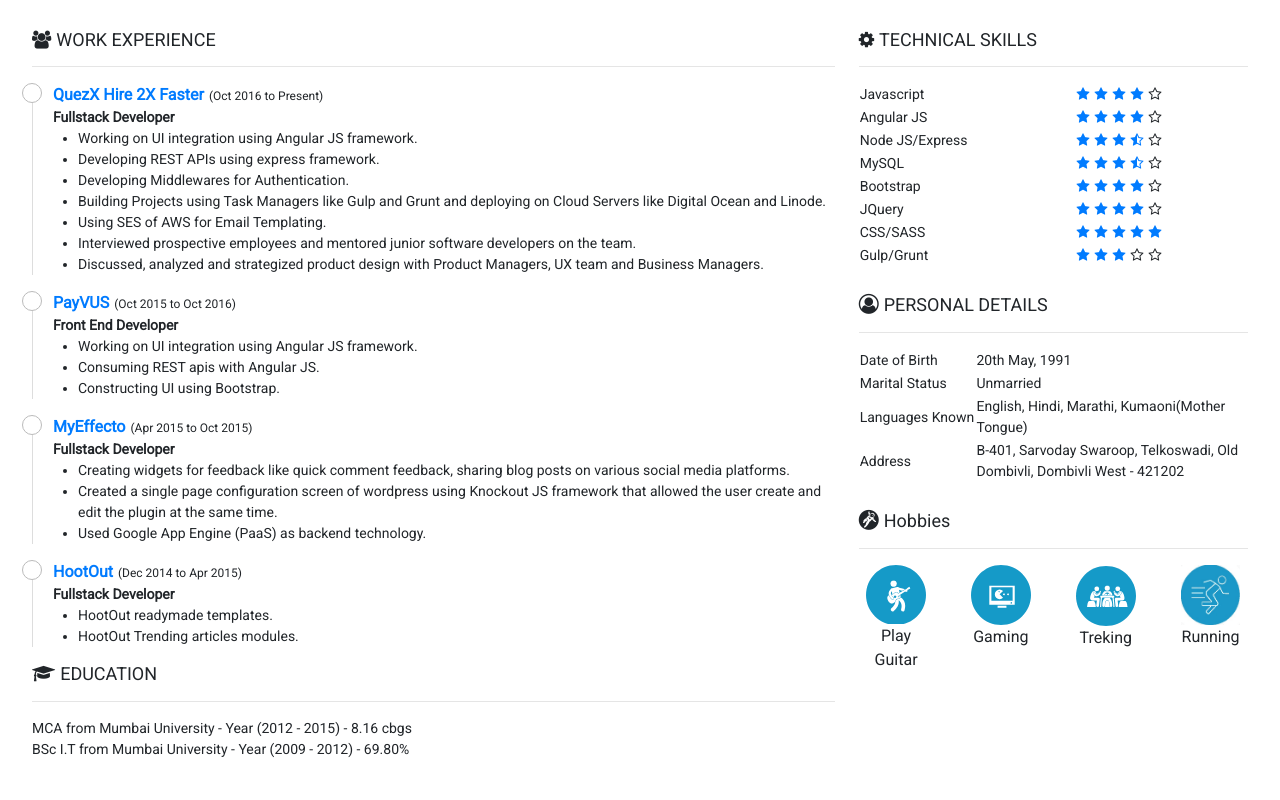
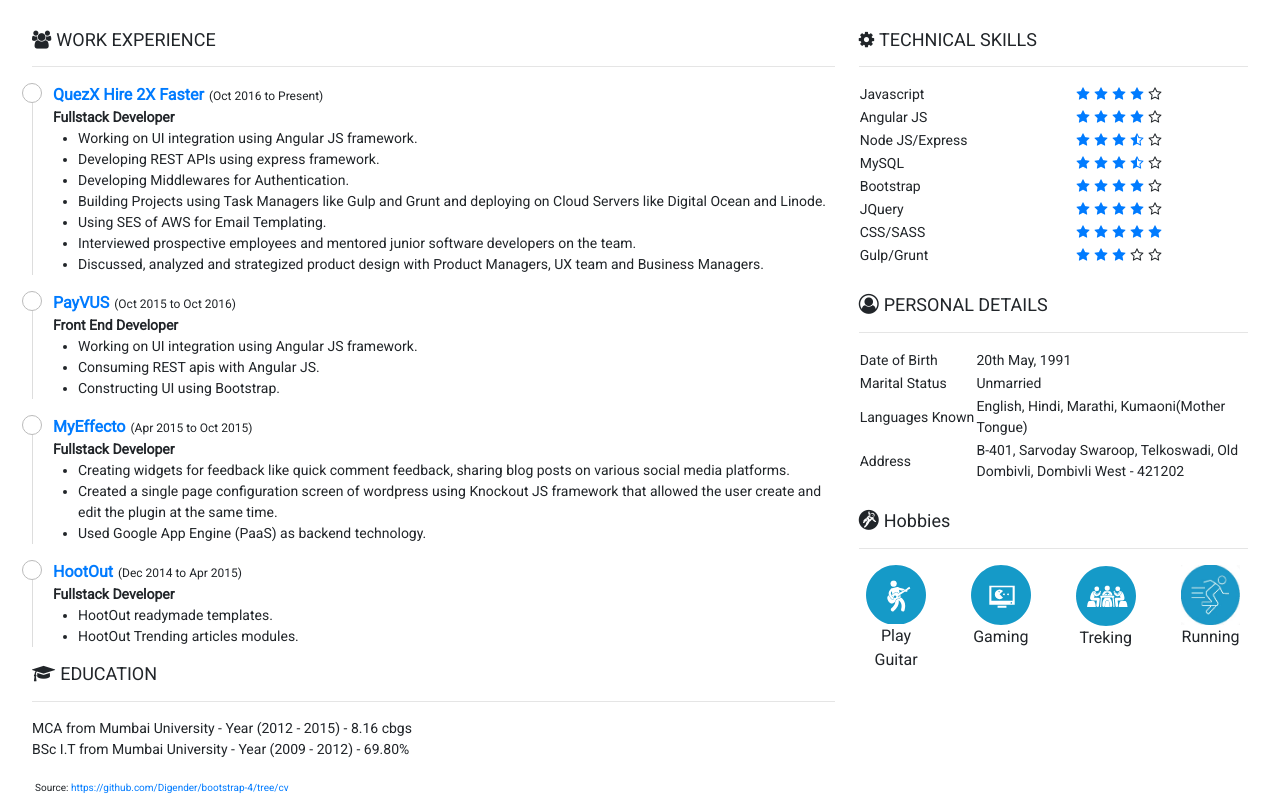
Before and after one commit to Digender/bootstrap-4, a website: page cv/index.html in a window 1280 px wide. Shown: the part 305-1105 px from the top of the page. Drawn offline with Linux system fonts and the light colour scheme.

Commit message:
cv with source

```diff
--- a/cv/index.html
+++ b/cv/index.html
@@ -170,6 +170,7 @@
                 </div>
             </div>
         </div>
+        <div class='text-xs'>Source: <a href='https://github.com/Digender/bootstrap-4/tree/cv'>https://github.com/Digender/bootstrap-4/tree/cv</a></div>
       </div>
   </body>
 </html>
```
